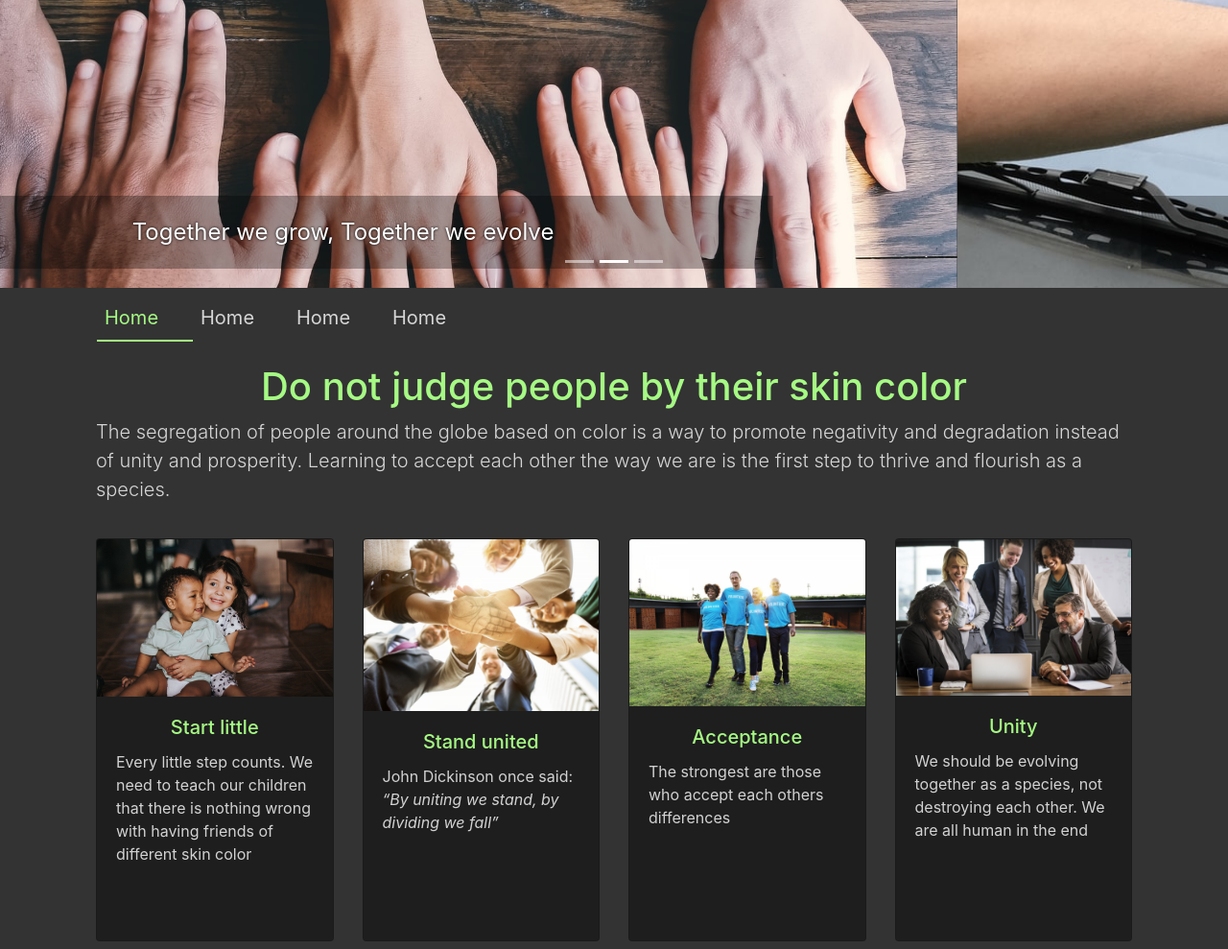
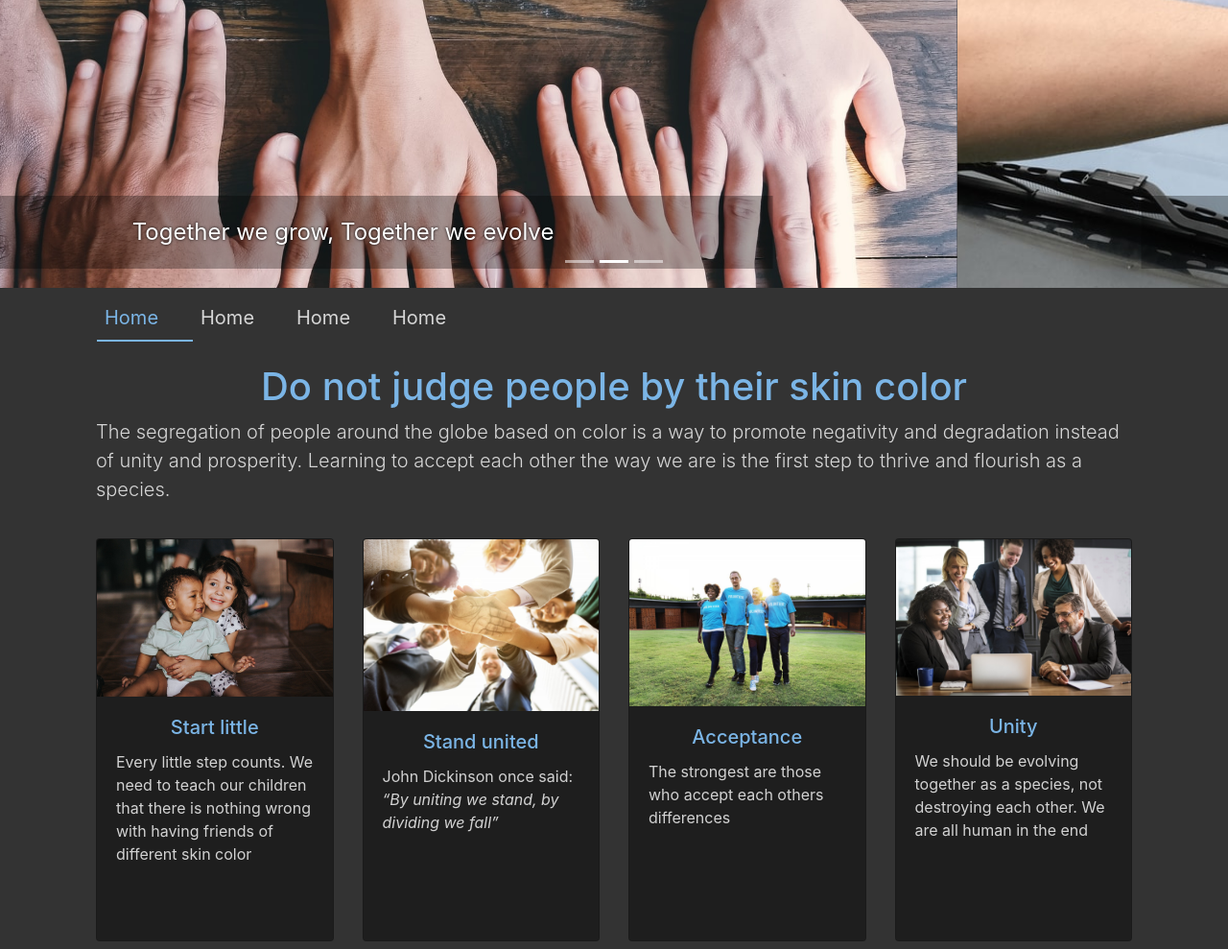
Before and after one commit to VentsislavR7/SpaceappsChallenge-2020, a plain HTML site: page index.html in a window 1280 px wide. Shown: the whole page at 96% size. Drawn offline with nearby package versions, Linux system fonts and the light colour scheme.

Commit message:
something

```diff
--- a/css/FirstPage.css
+++ b/css/FirstPage.css
@@ -9,7 +9,6 @@
 
 .card:hover {
   transition: 0.2s ease-in-out;
-    color: lightblue;
 }
 
 .card-title {
--- a/scss/main.scss
+++ b/scss/main.scss
@@ -1,5 +1,5 @@
-// $blue-color: #7bb5e6;
-$blue-color: #a6fa84;
+$blue-color: #7bb5e6;
+//$blue-color: #a6fa84;
 
 body {
   margin: 0;
```
Also changed, not shown: css/main.css. Lines whose indentation alone changed are shown as unchanged.
